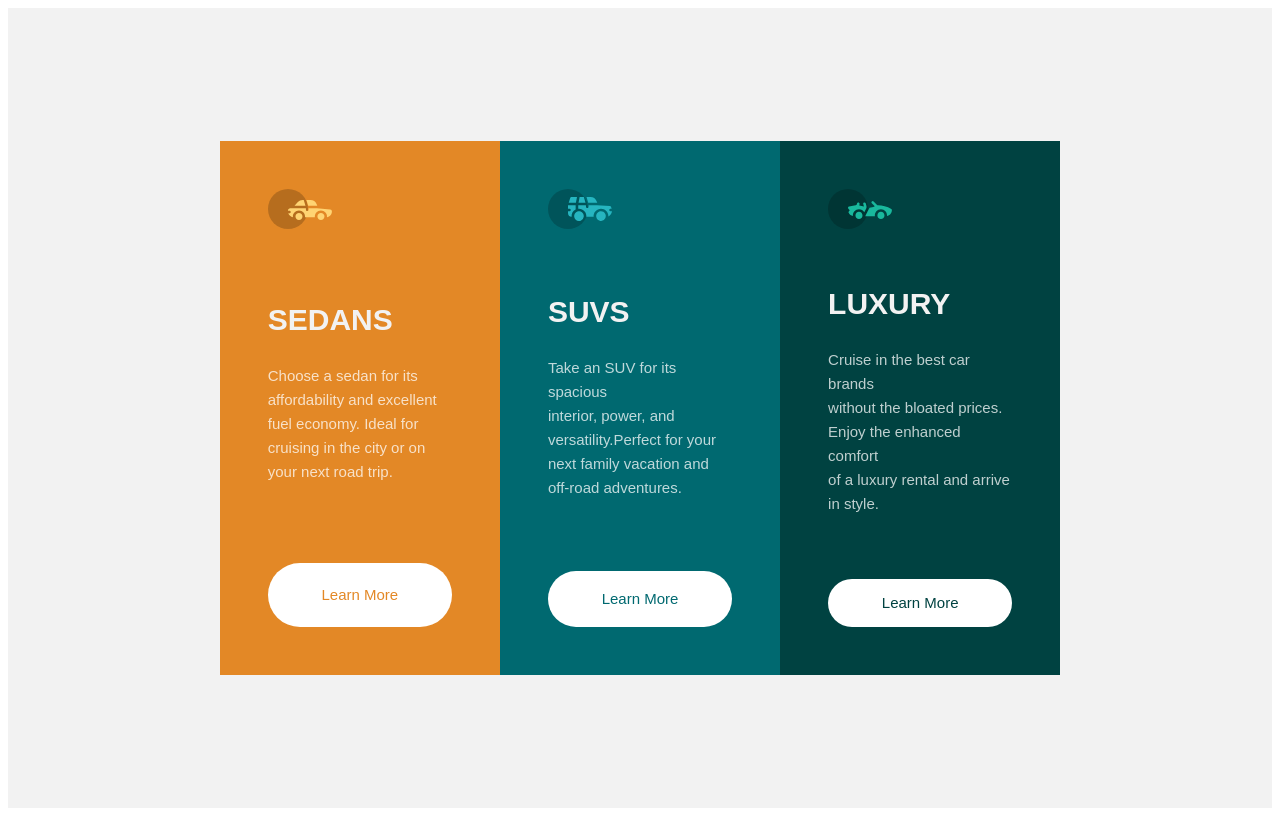
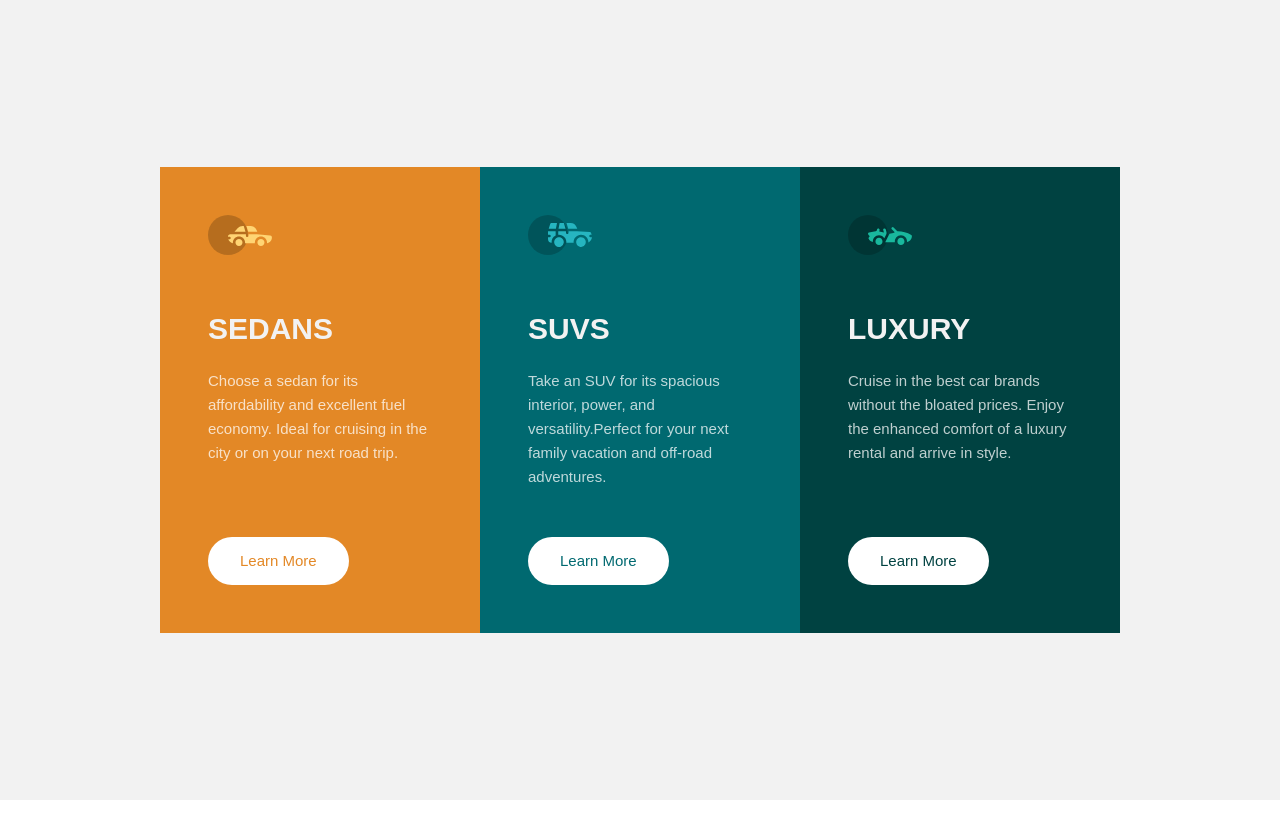
Before and after one commit to Lauraine18/3-Column-Preview-Card, a plain HTML site: page index.html in a window 1280 px wide. Drawn offline with Linux system fonts and the light colour scheme.

Commit message:
3-Column-Preview-Card

```diff
--- a/index.html
+++ b/index.html
@@ -25,10 +25,10 @@
                     </g>
                 </svg>
                 <div class="content">
-                    <h1 class="sedans">SEDANS</h1>
-                    <p class="text-sedans"> Choose a sedan for its <br> affordability and excellent <br> fuel
+                    <h1 class="title">SEDANS</h1>
+                    <p class="text"> Choose a sedan for its affordability and excellent fuel
                         economy.
-                        Ideal for <br> cruising in the city or on <br> your next road trip.</p>
+                        Ideal for cruising in the city or on your next road trip.</p>
 
                 </div>
                 <a class="button button--learnmore1" href=" #">Learn More</a>
@@ -45,9 +45,9 @@
                 </svg>
 
                 <div class=" content">
-                    <h1 class="suvs">SUVS</h1>
-                    <p class="text-suvs">Take an SUV for its spacious <br>interior, power, and
-                        <br>versatility.Perfect for your<br> next family vacation and<br> off-road adventures.
+                    <h1 class=" title">SUVS</h1>
+                    <p class="text">Take an SUV for its spacious interior, power, and
+                        versatility.Perfect for your next family vacation and off-road adventures.
                     </p>
 
 
@@ -65,10 +65,10 @@
                     </g>
                 </svg>
                 <div class="content">
-                    <h1 class="luxury">LUXURY</h1>
-                    <p class="text-luxury">Cruise in the best car brands <br>without the bloated
-                        prices.<br>
-                        Enjoy the enhanced comfort <br>of a luxury rental and arrive <br>in style.
+                    <h1 class="title">LUXURY</h1>
+                    <p class="text">Cruise in the best car brands without the bloated
+                        prices.
+                        Enjoy the enhanced comfort of a luxury rental and arrive in style.
                     </p>
 
                 </div>
--- a/style.css
+++ b/style.css
@@ -4,6 +4,11 @@
    --very-dark-cyan: hsl(179, 100%, 13%);
    --transparent-white: hsl(0, 0%, 100%, 0.75);
    --very-lightgray:hsl(0, 0%, 95%);
+   }
+
+   *{
+     margin: 0;
+     padding: 0;
    }
 
    body{
@@ -22,66 +27,75 @@
      margin-top: 0.15rem;
    }
 
-
+   a{
+     text-decoration: none;
+   }
 
    .background{
      background-color: var(--very-lightgray);
      min-height: 100vh;
      display: grid;
      place-content: center;
+     padding: 0 5vw;
    }
 
    .card{
+     margin: 3rem 0;
      display: flex;
      justify-content: center;
+      max-width: 60rem;
    }
 
    .column{
      flex-basis: 33.33%;
      padding: 3rem 3rem;
      display: grid;
+     place-content: center;
+     grid-template-rows: auto 1fr auto;
      gap:3rem;
    }
+
    .column-1{
      background-color: var(--bright-orange);
    }
 
    .column-2{
      background-color: var(--dark-cyan);
-
    }
 
    .column-3{
      background-color: var(--very-dark-cyan);
-
    }
 
-.content{
-
+   .text{
+     margin-top: 1rem;
    }
 
    .button{
      background-color: white;
-    padding: 0.5rem 0.8rem;
+     padding: 0.76rem 2rem;
      border-radius: 2rem;
-    text-decoration: none;
+     cursor: pointer;
+     justify-content: end;
      text-align: center;
-    cursor: pointer;
-    min-height: 2rem;
-    display: grid;
-    place-content: center;
+     margin-right: auto;
    }
 
    .button--learnmore1{
      color: var(--bright-orange);
+   }
 
-
-}
    .button--learnmore2{
      color: var(--dark-cyan);
    }
 
    .button--learnmore3{
      color:var(--very-dark-cyan);
+   }
 
+   @media (max-width: 790px) {
+     .card{
+       max-width: 20rem;
+       flex-direction: column;
      }
+   }
```
Lines whose indentation alone changed are shown as unchanged.
